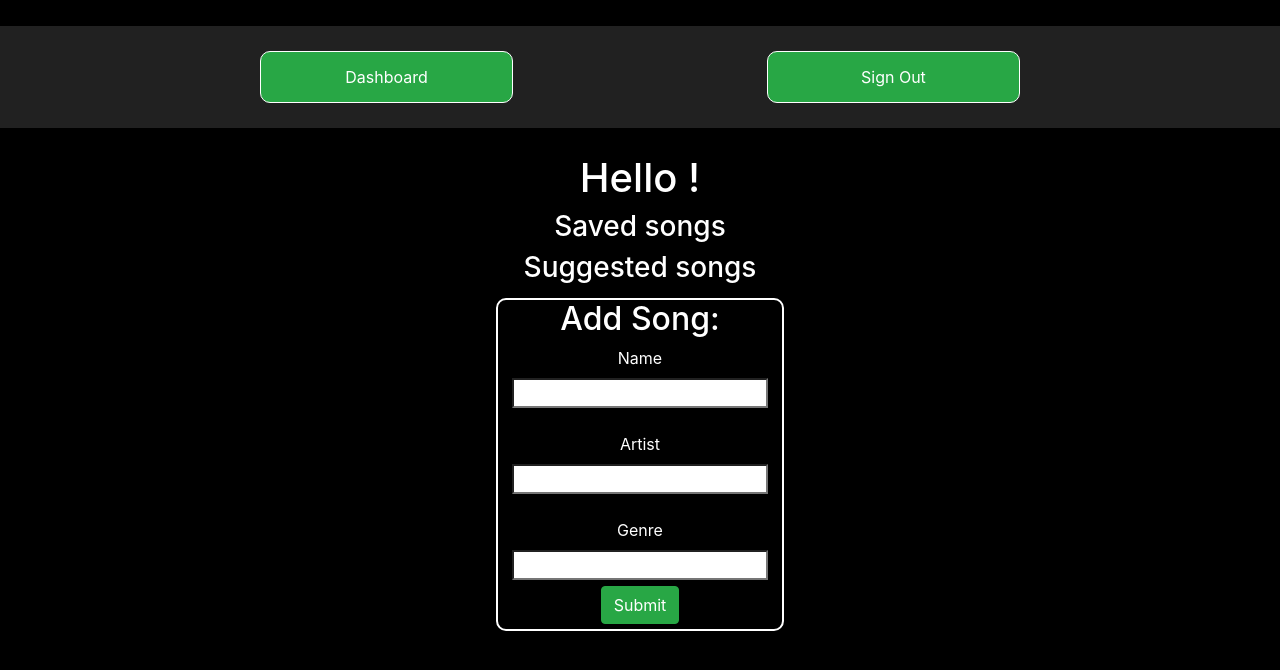
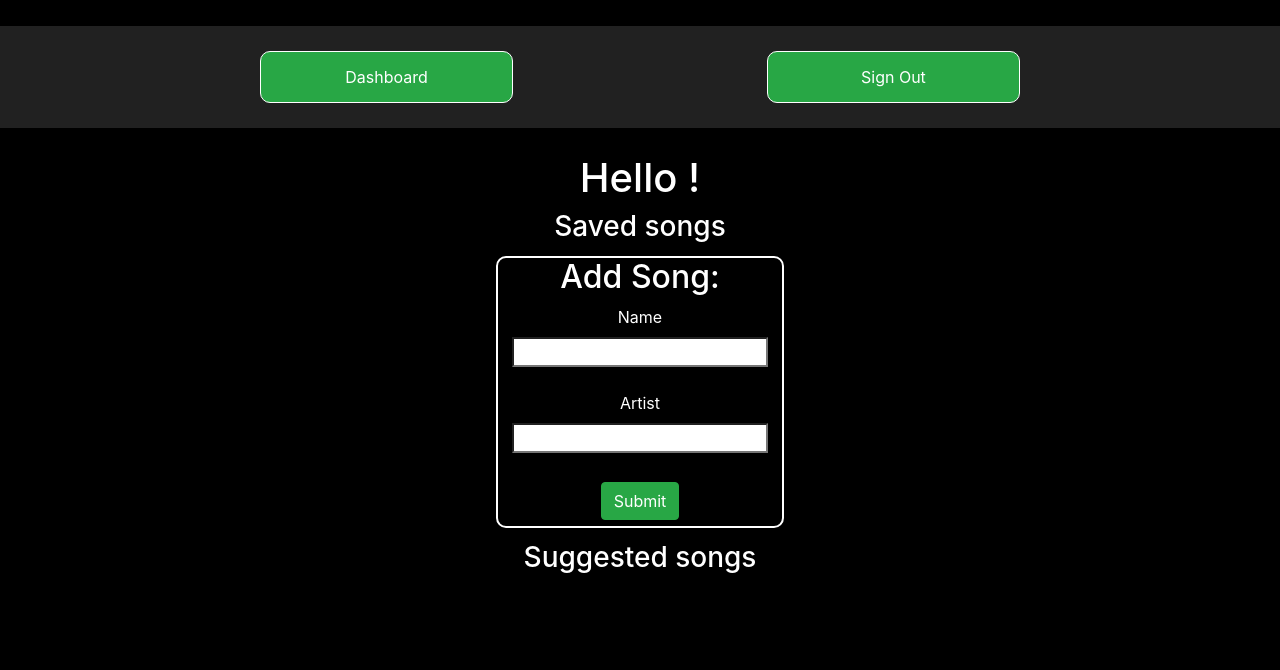
Before and after one commit to spotifysongsuggester5/front-end, a React (Create React App) app in the folder my-app/: page /profile in a window 1280 px wide. Shown: the top 670 px of the page. Built offline with nearby package versions, Linux system fonts and the light colour scheme; sample sign-in values are in the browser's storage.

Commit message:
songForm adds music to savedSongs

```diff
--- a/my-app/src/components/Profile.js
+++ b/my-app/src/components/Profile.js
@@ -13,12 +13,12 @@ const Profile = props => {
             <h1>Hello {props.username}!</h1>
             <h3>Saved songs</h3>
             <div>
-                {props.savedSongs.map(el => (
-                    <p>{el.song_name} - {el.artist_name}</p>
+                {props.savedSongs.map((el, index) => (
+                    <p key={index}>{el.song_name} - {el.artist_name}</p>
                 ))}
             </div>
+            <SongForm />
             <h3>Suggested songs</h3>
-            <SongForm />
         </div>
     );
 };
--- a/my-app/src/components/SongForm.js
+++ b/my-app/src/components/SongForm.js
@@ -1,10 +1,13 @@
 import React, { useState } from "react";
 import { connect } from "react-redux";
-import {addSong} from '../actions';
+import {saveSong} from '../actions';
 
 function LoginForm(props) {
-    const [newSong, setNewSong] = useState([])
-    // props.addSong()
+    const [newSong, setNewSong] = useState({
+        song_name: '',
+        artist_name: ''
+    })
+
     const handleChange = (event) => {
         event.preventDefault();
         setNewSong({
@@ -15,7 +18,7 @@ function LoginForm(props) {
 
     const handleSubmit = (event) => {
         event.preventDefault();
-        props.addSong(newSong);
+        props.saveSong(newSong);
     };
     console.log(newSong);
 
@@ -25,27 +28,20 @@ function LoginForm(props) {
             <h2>Add Song:</h2>
             <label htmlFor="name">Name</label>
             <input
-                value={newSong.name}
-                name="name"
+                value={newSong.song_name}
+                name="song_name"
                 type="text"
                 onChange={handleChange}
             />
             <br />
             <label htmlFor="artist">Artist</label>
             <input
-                value={newSong.artist}
-                name="artist"
+                value={newSong.artist_name}
+                name="artist_name"
                 type="text"
                 onChange={handleChange}
             />
             <br />
-            <label htmlFor="genre">Genre</label>
-            <input
-                value={newSong.genre}
-                name="genre"
-                type="text"
-                onChange={handleChange}
-            />
             <button className='btn-success btn'>Submit</button>
             </form>
         </div>
@@ -59,4 +55,4 @@ const mapStateToProps = (state) => {
   };
 };
 
-export default connect(mapStateToProps, {addSong})(LoginForm);
+export default connect(mapStateToProps, {saveSong})(LoginForm);
```
